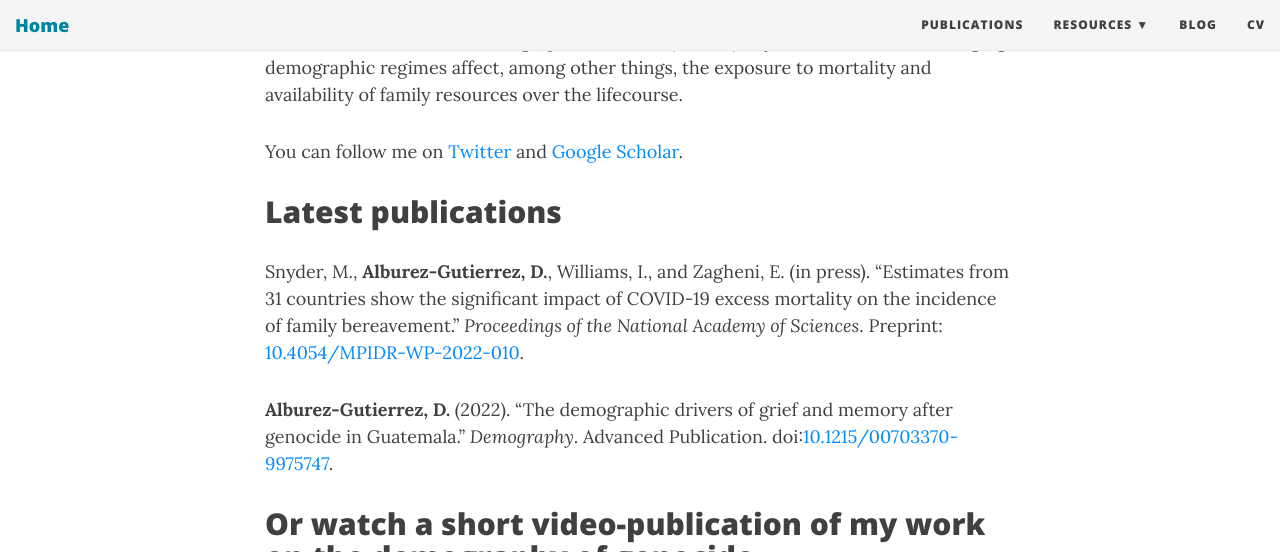
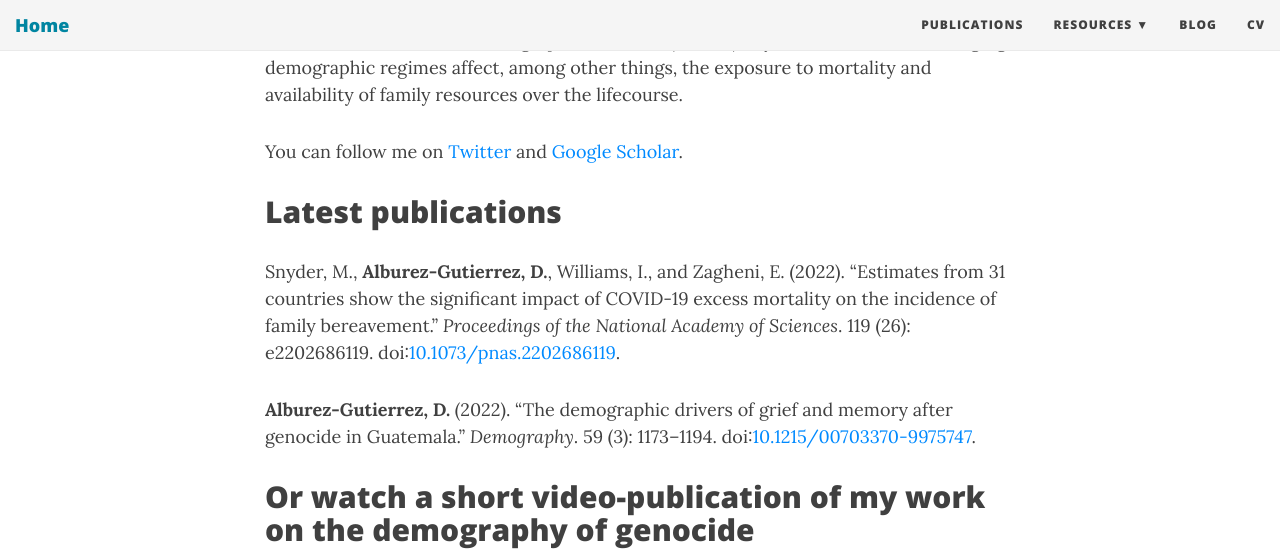
Before and after one commit to alburezg/alburezg.github.io, a Jekyll site: the page built from index.md, in a window 1280 px wide and 900 px high, scrolled down 453 px, cut to the strip 0-552 px from the top of the window. Built offline with Jekyll 4.4.1, drawn with Linux system fonts in a browser that asks for light colours; nearby versions of some CDN libraries; comment, search, counter and statistics services are not loaded.

Commit message:
Update index.md

```diff
--- a/index.md
+++ b/index.md
@@ -22,10 +22,10 @@ You can follow me on [Twitter](https://twitter.com/d_alburez) and [Google Schola
 
 {: .notice}
 
-Snyder, M., **Alburez-Gutierrez, D.**, Williams, I., and Zagheni, E. (in press). "Estimates from 31 countries show the significant impact of COVID-19 excess mortality on the incidence of family bereavement." *Proceedings of the National Academy of Sciences*. Preprint: [10.4054/MPIDR-WP-2022-010](https://dx.doi.org/10.4054/MPIDR-WP-2022-010).
+Snyder, M., **Alburez-Gutierrez, D.**, Williams, I., and Zagheni, E. (2022). "Estimates from 31 countries show the significant impact of COVID-19 excess mortality on the incidence of family bereavement." *Proceedings of the National Academy of Sciences*.  119 (26): e2202686119. doi:[10.1073/pnas.2202686119](https://doi.org/10.1073/pnas.2202686119).
 
 
-**Alburez-Gutierrez, D.** (2022). "The demographic drivers of grief and memory after genocide in Guatemala." *Demography*. Advanced Publication. doi:[10.1215/00703370-9975747](https://doi.org/10.1215/00703370-9975747).
+**Alburez-Gutierrez, D.** (2022). "The demographic drivers of grief and memory after genocide in Guatemala." *Demography*. 59 (3): 1173–1194. doi:[10.1215/00703370-9975747](https://doi.org/10.1215/00703370-9975747).
 
 <!---
 Stelter, R. and Alburez-Gutierrez, D. (2022). "Representativeness is crucial for inferring demographic processes from online genealogies: Evidence from lifespan dynamics." *Proceedings of the National Academy of Sciences*. 119(10): e2120455119. doi:[10.1073/pnas.2120455119](https://doi.org/10.1073/pnas.2120455119).
```
